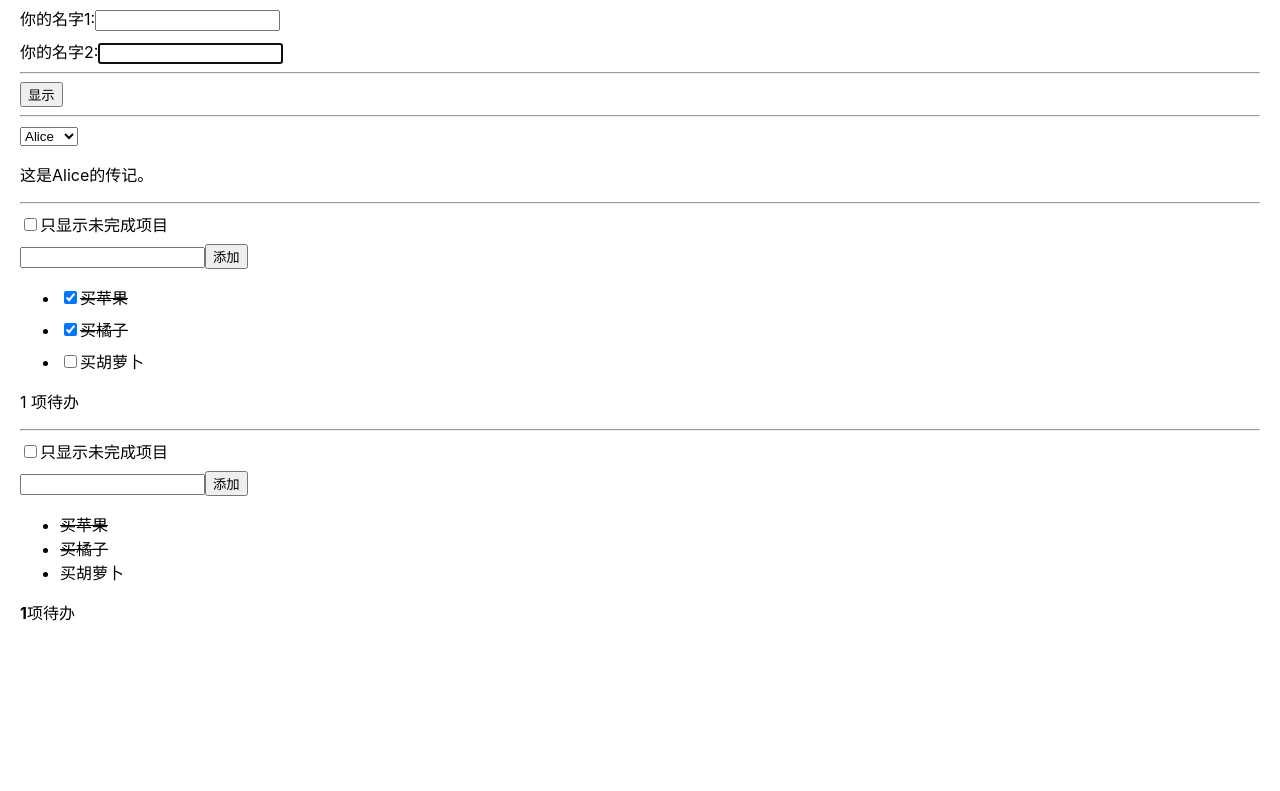
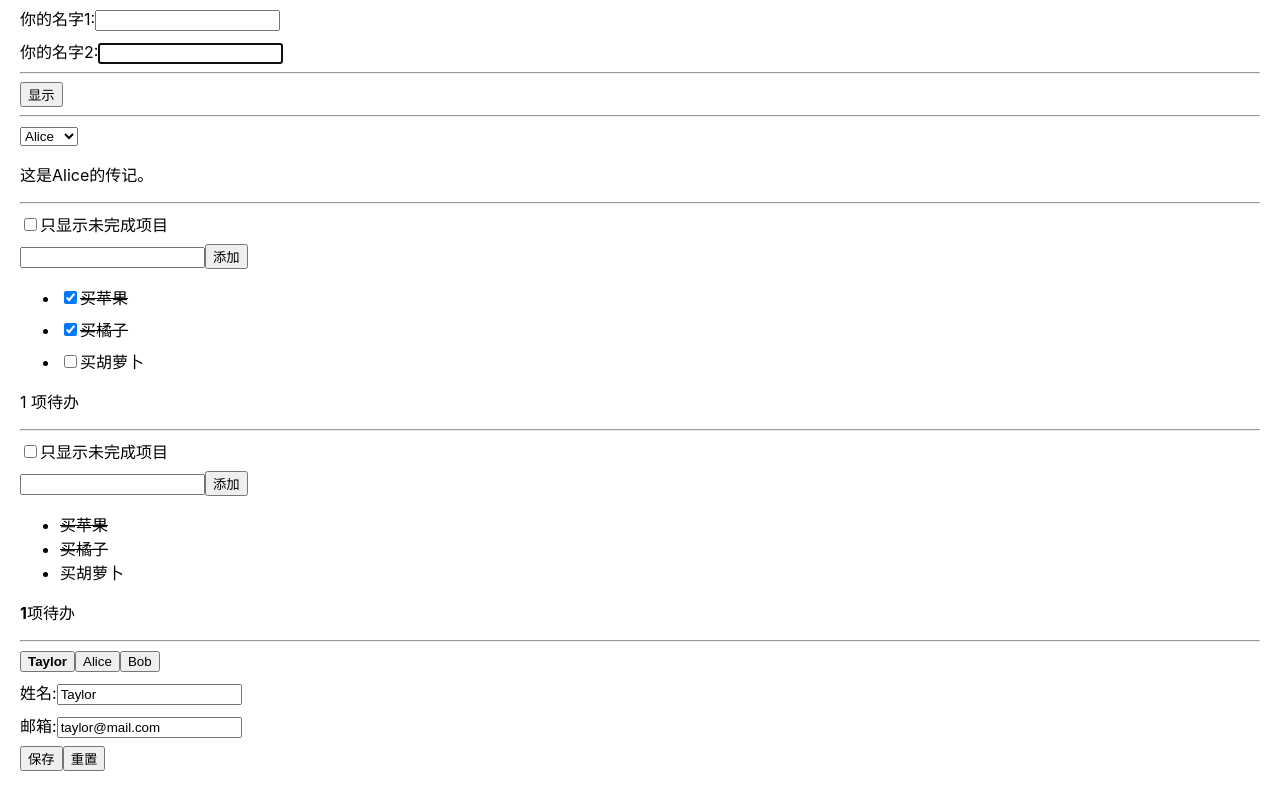
Before and after one commit to Aerolii/study-react-lib, a React (Create React App) app: page / in a window 1280 px wide. Shown: the part 6425-7216 px from the top of the page. Before the commit the page ends 7069 px from the top, so only its background shows below. Built offline with nearby package versions, Linux system fonts and the light colour scheme.

Commit message:
feat: effect 练习，使用 key 而不是 effect 实现根据列表中选择的联系人渲染联系人信息编辑框

```diff
--- a/src/App.css
+++ b/src/App.css
@@ -25,7 +25,6 @@ label {
 
 .li-row-item{
   display: inline;
-
 }
 
 
--- a/src/App.jsx
+++ b/src/App.jsx
@@ -12,6 +12,7 @@ import MailClient from './components/state/MailClient'
 import TravelPlan from './components/state/TravelPlan'
 import ContextApp from './context/ContextApp'
 import EffectTodosFunction from './effect/EffctTodosFunction'
+import EffectChangeForm from './effect/EffectChangeForm'
 import EffectCleanFunction from './effect/EffectCleanFunction'
 import EffectFormInputFocus from './effect/EffectFormInputFocus'
 import EffectFormInputFocusByProp from './effect/EffectFormInputFocusByProp'
@@ -168,6 +169,8 @@ export default function App() {
       <EffectTodos />
       <hr />
       <EffectTodosFunction />
+      <hr />
+      <EffectChangeForm />
     </>
   )
 }
--- /dev/null
+++ b/src/effect/EffectChangeForm.jsx
@@ -0,0 +1,86 @@
+// 不使用 effect 实现根据选择的联系人切换对话框
+
+import { useState } from 'react'
+
+export default function EffectChangeForm() {
+  const [contacts, setContacts] = useState(initialContacts)
+  const [selectId, setSelectId] = useState(initialContacts[0].id)
+
+  function handleSaveContact(contact) {
+    setContacts(contacts.map((c) => (c.id === contact.id ? contact : c)))
+  }
+
+  return (
+    <>
+      <ContactList
+        contacts={contacts}
+        selectId={selectId}
+        onSelect={(id) => setSelectId(id)}
+      />
+      <ContactEditForm
+        key={selectId}
+        contact={contacts[selectId]}
+        onReset={() => {
+          setContacts(initialContacts)
+        }}
+        onSave={handleSaveContact}
+      />
+    </>
+  )
+}
+
+function ContactEditForm({ contact, onSave, onReset }) {
+  const [user, setUser] = useState(contact)
+  return (
+    <>
+      <label>
+        姓名:
+        <input
+          type="text"
+          value={user.name}
+          onChange={(e) => setUser({ ...user, name: e.target.value })}
+        />
+      </label>
+
+      <label>
+        邮箱:
+        <input
+          type="text"
+          value={user.email}
+          onChange={(e) => setUser({ ...user, email: e.target.value })}
+        />
+      </label>
+
+      <button onClick={() => onSave(user)}>保存</button>
+      <button onClick={onReset}>重置</button>
+    </>
+  )
+}
+
+function ContactList({ contacts, selectId, onSelect }) {
+  return (
+    <>
+      <div>
+        {contacts.map((contact) => (
+          <button
+            style={{}}
+            key={contact.id}
+            onClick={() => onSelect(contact.id)}
+          >
+            {contact.id === selectId ? (
+              <b>{contact.name}</b>
+            ) : (
+              <span>{contact.name}</span>
+            )}
+          </button>
+        ))}
+      </div>
+    </>
+  )
+}
+
+const initialContacts = [
+  { id: 0, name: 'Taylor', email: 'taylor@mail.com' },
+  { id: 1, name: 'Alice', email: 'alice@mail.com' },
+  { id: 2, name: 'Bob', email: 'bob@mail.com' }
+]
```
